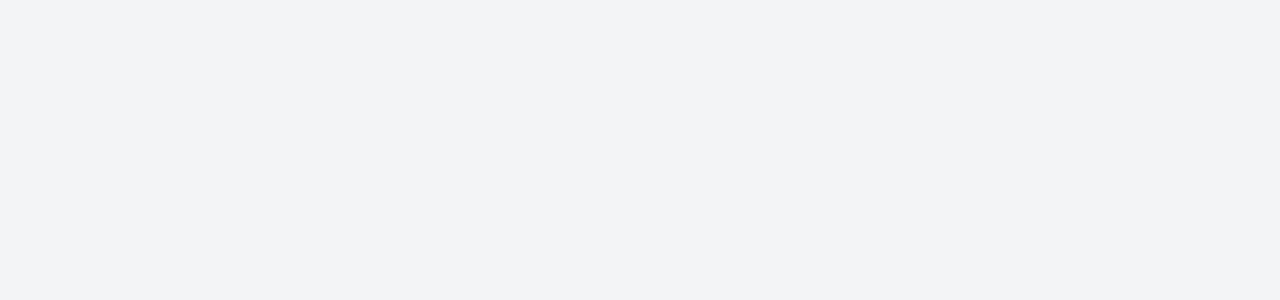
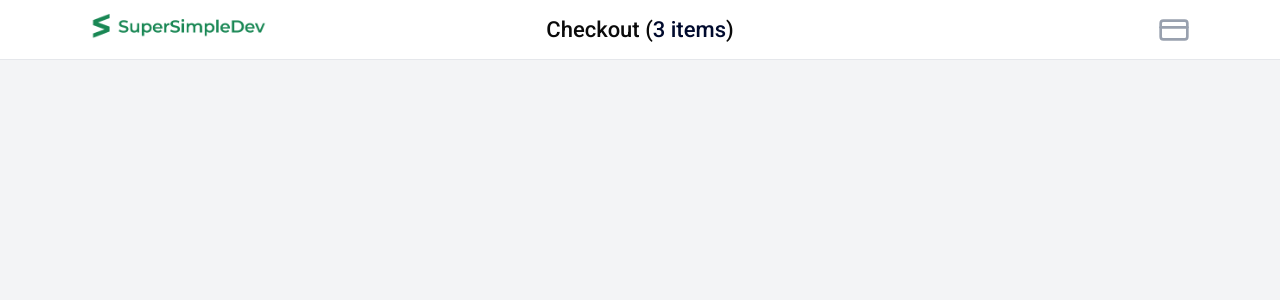
Before and after one commit to michael-duke/velocart-r, a React (Vite) app: page /checkout in a window 1280 px wide. Shown: the top 300 px of the page. Built offline with nearby package versions, Linux system fonts and the light colour scheme.

Commit message:
Implement MainLayout and CheckoutLayout in layouts Update the href values with the actual routes Implement Outlet to select which Header and page to load

```diff
--- a/src/App.jsx
+++ b/src/App.jsx
@@ -1,15 +1,24 @@
 import { Routes, Route } from "react-router";
+import MainLayout from "@/layouts/MainLayout";
+import CheckoutLayout from "@/layouts/CheckoutLayout";
 import HomePage from "@/pages/HomePage";
 import CheckoutPage from "@/pages/CheckoutPage";
+import OrdersPage from "@/pages/OrdersPage";
 
 function App() {
   return (
-    <>
-      <Routes>
+    <Routes>
+      {/* 🛒 MAIN STORE ROUTES */}
+      <Route element={<MainLayout />}>
         <Route path="/" element={<HomePage />} />
+        <Route path="/orders" element={<OrdersPage />} />
+      </Route>
+
+      {/* 💳 CHECKOUT ROUTES */}
+      <Route element={<CheckoutLayout />}>
         <Route path="/checkout" element={<CheckoutPage />} />
-      </Routes>
-    </>
+      </Route>
+    </Routes>
   );
 }
 
--- /dev/null
+++ b/src/components/ui/Checkout/CheckoutHeader.jsx
@@ -0,0 +1,44 @@
+import logo from "@/assets/logos/logo.png";
+import mobileLogo from "@/assets/logos/mobile-logo.png";
+import { CreditCard } from "lucide-react";
+
+export default function CheckoutHeader() {
+  return (
+    <header className="fixed top-0 left-0 right-0 h-15 bg-white border-b border-gray-200 z-50 flex justify-center px-4">
+      <div className="w-full max-w-275 flex items-center justify-between">
+        {/* Logo Section */}
+        <section className="w-auto min-[575px]:w-50">
+          <a href="/" className="inline-block">
+            <img
+              src={logo}
+              className="h-6.5 hidden min-[575px]:block"
+              alt="Logo"
+            />
+            <img
+              src={mobileLogo}
+              className="h-6.5 min-[575px]:hidden"
+              alt="Mobile Logo"
+            />
+          </a>
+        </section>
+
+        {/* Title Section ('Hero' of the Header) */}
+        <section
+          className="flex-1 flex justify-center text-center font-medium text-[20px]
+           min-[1000px]:text-[22px]"
+        >
+          Checkout (
+          <a className="text-velocart-navy hover:underline" href="/">
+            3 items
+          </a>
+          )
+        </section>
+
+        {/* Secure/Payment Section */}
+        <section className="flex justify-end w-auto min-[575px]:w-43 min-[1000px]:w-50">
+          <CreditCard size={32} className="text-gray-400" />
+        </section>
+      </div>
+    </header>
+  );
+}
--- a/src/components/ui/Header/Header.jsx
+++ b/src/components/ui/Header/Header.jsx
@@ -12,7 +12,7 @@ export default function Header() {
     >
       {/* Left Section */}
       <section className="w-auto md:w-52">
-        <HeaderLink href="." className="px-3.25">
+        <HeaderLink href="/" className="px-3.25">
           <img
             className="h-6.5 mt-px hidden min-[675px]:block"
             src={logoWhite}
@@ -51,12 +51,12 @@ export default function Header() {
 
       {/* Right Section */}
       <section className="w-45 shrink-0 flex justify-end items-center">
-        <HeaderLink href="orders.html" className="px-3.25">
+        <HeaderLink href="/orders" className="px-3.25">
           <span className="text-[15px] font-bold">Orders</span>
         </HeaderLink>
 
         <HeaderLink
-          href="checkout.html"
+          href="/checkout"
           className="flex items-center px-3.25 ml-1.25"
         >
           <div className="relative flex items-center justify-center">
--- a/src/components/ui/Layout.jsx
+++ /dev/null
@@ -1,12 +0,0 @@
-import Header from "./Header/Header";
-
-export default function Layout({ children }) {
-  return (
-    <div className="min-h-screen flex flex-col">
-      <Header />
-
-      <main className="flex-1 pt-15 w-full">{children}</main>
-      {/* <Footer /> go here later */}
-    </div>
-  );
-}
--- /dev/null
+++ b/src/layouts/CheckoutLayout.jsx
@@ -0,0 +1,15 @@
+import { Outlet } from "react-router";
+import CheckoutHeader from "@/components/ui/Checkout/CheckoutHeader";
+
+export default function MainLayout() {
+  return (
+    <div className="min-h-screen flex flex-col">
+      <CheckoutHeader />
+
+      <main className="flex-1 pt-15 w-full">
+        <Outlet />
+      </main>
+      {/* <Footer /> go here later */}
+    </div>
+  );
+}
--- /dev/null
+++ b/src/layouts/MainLayout.jsx
@@ -0,0 +1,15 @@
+import { Outlet } from "react-router";
+import Header from "@/components/ui/Header/Header";
+
+export default function MainLayout() {
+  return (
+    <div className="min-h-screen flex flex-col">
+      <Header />
+
+      <main className="flex-1 pt-15 w-full">
+        <Outlet />
+      </main>
+      {/* <Footer /> go here later */}
+    </div>
+  );
+}
```
